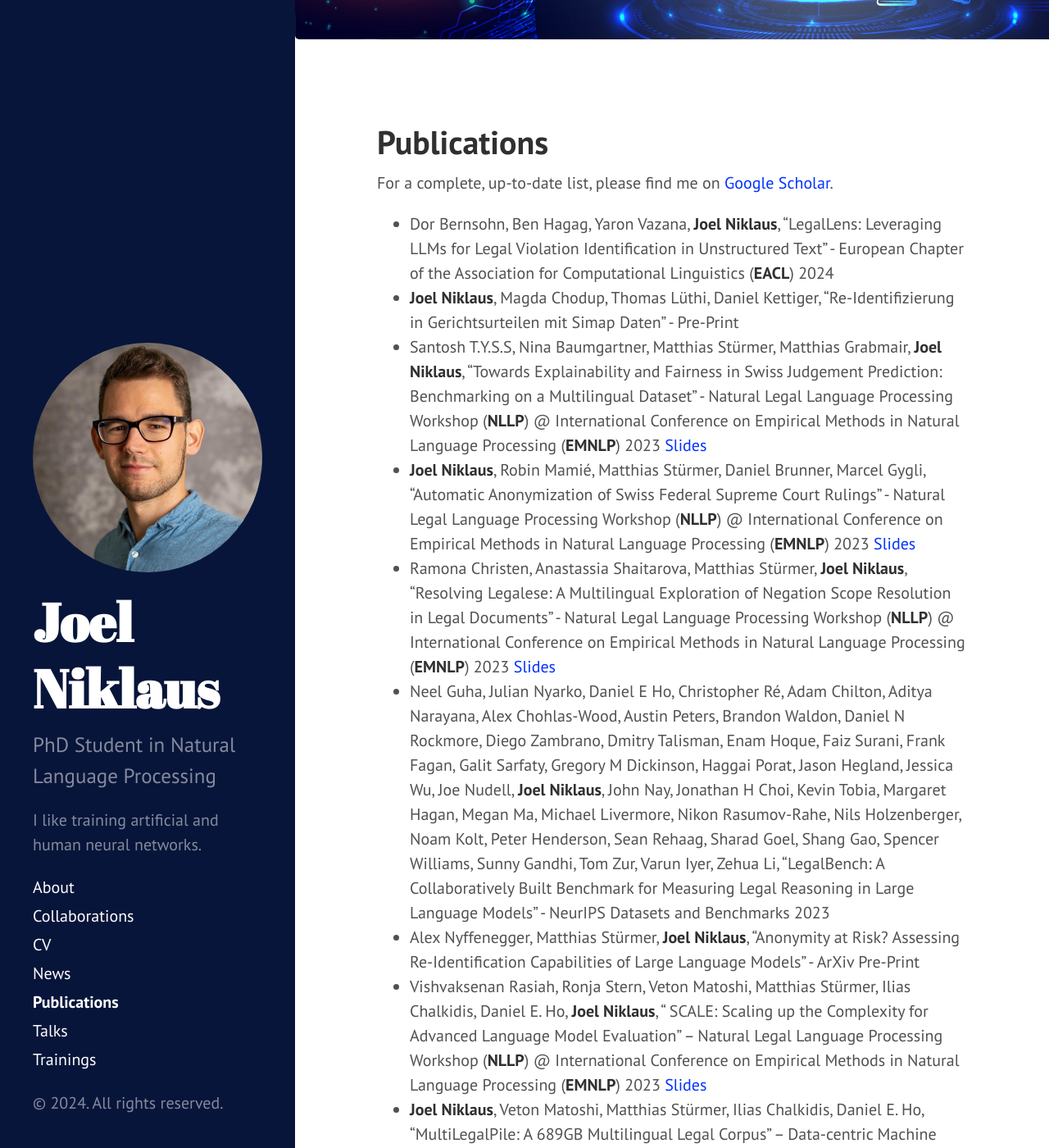
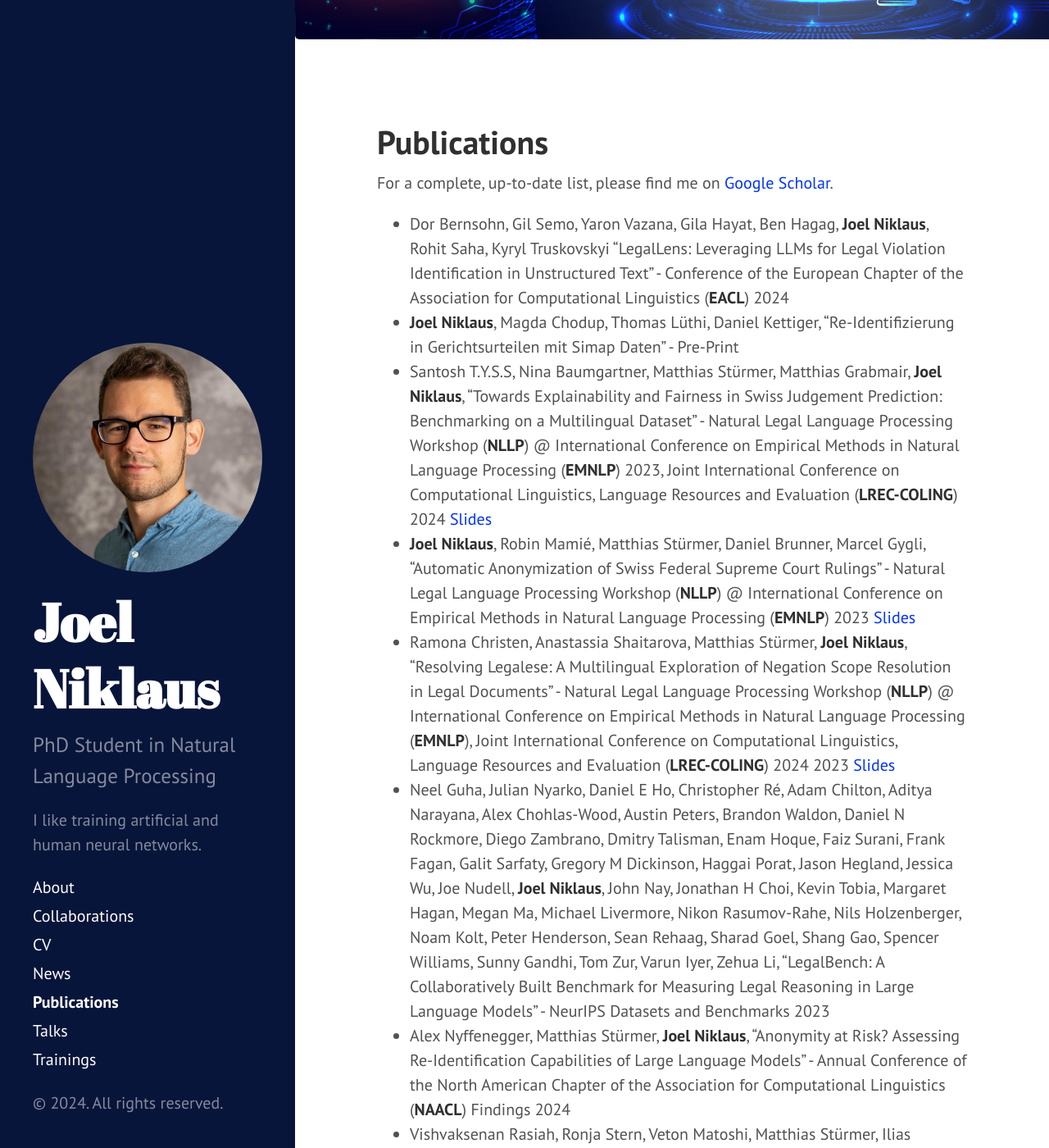
Before and after one commit to JoelNiklaus/joelniklaus.github.io, a Jekyll site: the page built from _pages/publications.md, in a window 1280 px wide and 1400 px high, scrolled down 273 px. Shown: the whole window at 82% size. Built offline with Jekyll 4.4.1, drawn with Linux system fonts in a browser that asks for light colours; a style sheet for code colours, icons or effects is not loaded; some of the changed text lies outside the part shown.

Commit message:
updated news and publications
Signed-off-by: Joel Niklaus <me@joelniklaus.ch>

```diff
--- a/_pages/publications.md
+++ b/_pages/publications.md
@@ -8,22 +8,24 @@ title: Publications
 For a complete, up-to-date list, please find me
 on [Google Scholar](https://scholar.google.com/citations?user=qJ8iricAAAAJ).
 
-* Dor Bernsohn, Ben Hagag, Yaron Vazana, **Joel Niklaus**, "LegalLens: Leveraging LLMs for Legal Violation
-  Identification in Unstructured Text" - European Chapter of the Association for Computational Linguistics (**EACL**)
-  2024
+* Dor Bernsohn, Gil Semo, Yaron Vazana, Gila Hayat, Ben Hagag, **Joel Niklaus**, Rohit Saha, Kyryl Truskovskyi "LegalLens:
+  Leveraging LLMs for Legal Violation Identification in Unstructured Text" - Conference of the European Chapter of the
+  Association for Computational Linguistics (**EACL**) 2024
 * **Joel Niklaus**, Magda Chodup, Thomas Lüthi, Daniel Kettiger, "Re-Identifizierung in Gerichtsurteilen mit Simap
   Daten" - Pre-Print
 * Santosh T.Y.S.S, Nina Baumgartner, Matthias Stürmer, Matthias Grabmair, **Joel Niklaus**, "Towards Explainability and
   Fairness in Swiss Judgement Prediction: Benchmarking on a Multilingual Dataset" - Natural Legal Language Processing
   Workshop (**NLLP**) @ International Conference on Empirical Methods in Natural Language Processing (**EMNLP**)
-  2023 [Slides](https://docs.google.com/presentation/d/19x5Kin1k2V5VJYqQnIp2_jv-92hSQMLFoQtOGw46vII/edit?usp=sharing)
+  2023, Joint International Conference on Computational Linguistics, Language Resources and Evaluation (**LREC-COLING**)
+  2024 [Slides](https://docs.google.com/presentation/d/19x5Kin1k2V5VJYqQnIp2_jv-92hSQMLFoQtOGw46vII/edit?usp=sharing)
 * **Joel Niklaus**, Robin Mamié, Matthias Stürmer, Daniel Brunner, Marcel Gygli, "Automatic Anonymization of Swiss
   Federal Supreme Court Rulings" - Natural Legal Language Processing Workshop (**NLLP**) @ International Conference on
   Empirical Methods in Natural Language Processing (**EMNLP**)
   2023 [Slides](https://docs.google.com/presentation/d/17zBuTRlS71r61H6nxIfd1SiBwLT28DXbL_ycp3cE4gw/edit?usp=sharing)
 * Ramona Christen, Anastassia Shaitarova, Matthias Stürmer, **Joel Niklaus**, "Resolving Legalese: A Multilingual
   Exploration of Negation Scope Resolution in Legal Documents" - Natural Legal Language Processing Workshop (**NLLP**) @
-  International Conference on Empirical Methods in Natural Language Processing (**EMNLP**)
+  International Conference on Empirical Methods in Natural Language Processing (**EMNLP**), Joint International
+  Conference on Computational Linguistics, Language Resources and Evaluation (**LREC-COLING**) 2024
   2023 [Slides](https://docs.google.com/presentation/d/1nHxZUuzFmrdcbo8l-hGfeapl9ku5xKLrRcrZAR_CbbA/edit?usp=sharing)
 * Neel Guha, Julian Nyarko, Daniel E Ho, Christopher Ré, Adam Chilton, Aditya Narayana, Alex Chohlas-Wood, Austin
   Peters, Brandon Waldon, Daniel N Rockmore, Diego Zambrano, Dmitry Talisman, Enam Hoque, Faiz Surani, Frank Fagan,
@@ -33,10 +35,13 @@ on [Google Scholar](https://scholar.google.com/citations?user=qJ8iricAAAAJ).
   Li, "LegalBench: A Collaboratively Built Benchmark for Measuring Legal Reasoning in Large Language Models" - NeurIPS
   Datasets and Benchmarks 2023
 * Alex Nyffenegger, Matthias Stürmer, **Joel Niklaus**, "Anonymity at Risk? Assessing Re-Identification Capabilities of
-  Large Language Models" - ArXiv Pre-Print
+  Large Language Models" - Annual Conference of the North American Chapter of the Association for Computational
+  Linguistics (**NAACL**) Findings 2024
 * Vishvaksenan Rasiah, Ronja Stern, Veton Matoshi, Matthias Stürmer, Ilias Chalkidis, Daniel E. Ho, **Joel Niklaus**, "
   SCALE: Scaling up the Complexity for Advanced Language Model Evaluation" – Natural Legal Language Processing
   Workshop (**NLLP**) @ International Conference on Empirical Methods in Natural Language Processing (**EMNLP**)
+  2023, Data-centric Machine Learning Workshop (**DMLR**) @ International Conference on Learning Representations
+  (**ICLR**)
   2023 [Slides](https://docs.google.com/presentation/d/1Uf3Qnp-0gznFrofiIIEUBeA8jfIVIuliKVrVbtyUw9E/edit?usp=sharing)
 * **Joel Niklaus**, Veton Matoshi, Matthias Stürmer, Ilias Chalkidis, Daniel E. Ho, "MultiLegalPile: A 689GB
   Multilingual Legal Corpus" – Data-centric Machine Learning Research Workshop (**DMLR**) @ International Conference on
```
Also changed, not shown: other parts of _pages/publications.md (+1 -0 lines), _pages/news.md (+5 -0 lines).
